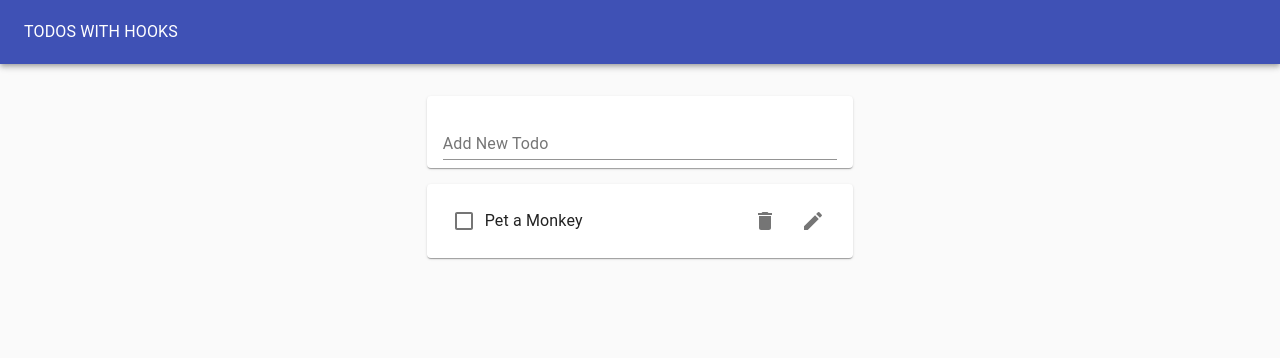
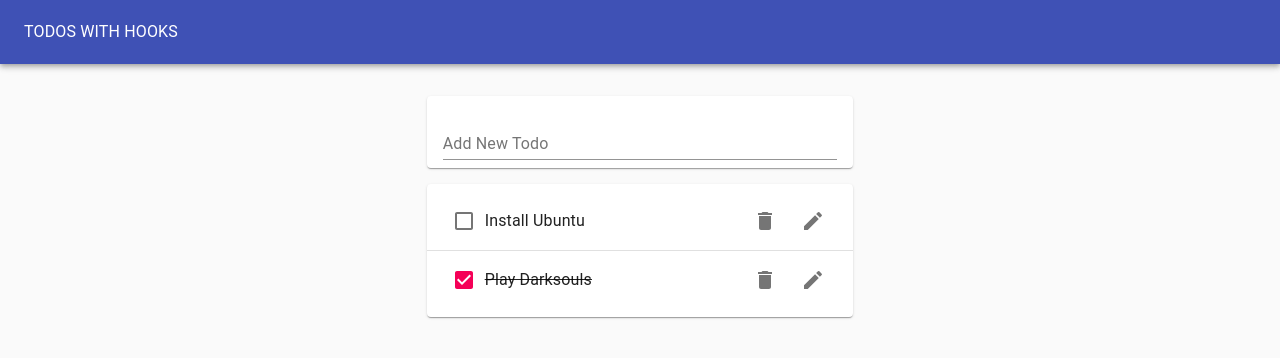
Before and after one commit to Black996/todoApp-w-ReactHooks, a React (Create React App) app: page / in a window 1280 px wide. Shown: the top 358 px of the page. Built offline with nearby package versions, Linux system fonts and the light colour scheme.

Commit message:
used useContext instead of multi-level props passing

```diff
--- a/src/App.js
+++ b/src/App.js
@@ -1,5 +1,4 @@
 import TodoApp from "./TodoApp";
-// import './App.css';
 
 function App() {
   return (
--- a/src/EditTodoForm.js
+++ b/src/EditTodoForm.js
@@ -1,10 +1,13 @@
-import React from 'react';
+import React, { useContext } from 'react';
 import useInputState from "./hooks/useInputState";
 import { TextField, ListItemSecondaryAction, IconButton } from '@material-ui/core';
 import { Close, Check } from "@material-ui/icons";
+import { TodosContext } from './context/todos.context';
 
-function EditTodoForm({ id, oldTask, toggleIsEditing, editTodo }) {
+
+function EditTodoForm({ id, oldTask, toggleIsEditing }) {
     const [task, updateTask, reset] = useInputState(oldTask);
+    const { editTodo } = useContext(TodosContext);
 
     const handleSubmit = (evt) => {
         evt.preventDefault();
--- a/src/Todo.js
+++ b/src/Todo.js
@@ -1,10 +1,12 @@
-import React from 'react';
+import React, { useContext } from 'react';
 import useToggleState from "./hooks/useToggleState";
 import { Checkbox, ListItem, ListItemText, IconButton, ListItemSecondaryAction } from "@material-ui/core";
 import { Delete, Edit } from "@material-ui/icons";
 import EditTodoForm from './EditTodoForm';
+import { TodosContext } from './context/todos.context';
 
-function Todo({ task, completed, id, removeTodo, toggleTodo, editTodo }) {
+function Todo({ task, completed, id }) {
+    const { removeTodo, toggleTodo } = useContext(TodosContext);
     const [isEditing, toggleIsEditing] = useToggleState(false);
 
     return (
@@ -12,7 +14,7 @@ function Todo({ task, completed, id, removeTodo, toggleTodo, editTodo }) {
 
             {isEditing ?
                 <>
-                    <EditTodoForm id={id} oldTask={task} editTodo={editTodo} toggleIsEditing={toggleIsEditing} />
+                    <EditTodoForm id={id} oldTask={task} toggleIsEditing={toggleIsEditing} />
                 </>
                 :
                 <>
--- a/src/TodoApp.js
+++ b/src/TodoApp.js
@@ -1,15 +1,10 @@
 import React from "react";
-import useTodoState from "./hooks/useTodoState";
 import { Typography, Paper, AppBar, Grid, Toolbar } from "@material-ui/core";
 import TodoList from "./TodoList";
 import TodoForm from "./TodoForm";
 import { TodosProvider } from "./context/todos.context";
 
 function TodoApp() {
-    const initialTodos = [{ id: 1, task: "Pet a Monkey", completed: false }];
-    const { todos, addTodo, removeTodo, toggleTodo, editTodo } = useTodoState(initialTodos);
-
-
     return (
         <Paper style={{
             padding: 0,
@@ -25,8 +20,8 @@ function TodoApp() {
             <Grid container justify="center" style={{ marginTop: "1rem" }}>
                 <Grid item xs={11} md={8} lg={4}>
                     <TodosProvider>
-                        <TodoForm addTodo={addTodo} />
-                        <TodoList todos={todos} removeTodo={removeTodo} toggleTodo={toggleTodo} editTodo={editTodo} />
+                        <TodoForm />
+                        <TodoList />
                     </TodosProvider>
                 </Grid>
             </Grid>
--- a/src/TodoForm.js
+++ b/src/TodoForm.js
@@ -1,10 +1,10 @@
-import React from 'react';
+import React, { useContext } from 'react';
 import { Paper, TextField } from '@material-ui/core'
 import useInputState from "./hooks/useInputState";
+import { TodosContext } from "./context/todos.context";
 
-
-function TodoForm({ addTodo }) {
-
+function TodoForm() {
+    const { addTodo } = useContext(TodosContext);
     const [value, updateValue, reset] = useInputState("");
 
     const handleSubmit = (evt) => {
--- a/src/TodoList.js
+++ b/src/TodoList.js
@@ -1,24 +1,23 @@
+import React, { useContext } from 'react';
 import { Divider, List, Paper } from '@material-ui/core';
-import React from 'react';
 import Todo from "./Todo";
+import { TodosContext } from "./context/todos.context";
 
 
-function TodoList({ todos, removeTodo, toggleTodo, editTodo }) {
+function TodoList() {
+    const { todos } = useContext(TodosContext);
     if (todos.length) {
         return (
             <Paper>
                 <List>
                     {todos.map((todo, i) => (
-                        <>
+                        <React.Fragment key={i}>
                             <Todo
                                 {...todo}
                                 key={todo.id}
-                                removeTodo={removeTodo}
-                                toggleTodo={toggleTodo}
-                                editTodo={editTodo}
                             />
                             {i < (todos.length - 1) && <Divider />}
-                        </>
+                        </React.Fragment>
                     ))}
                 </List>
             </Paper>
```
